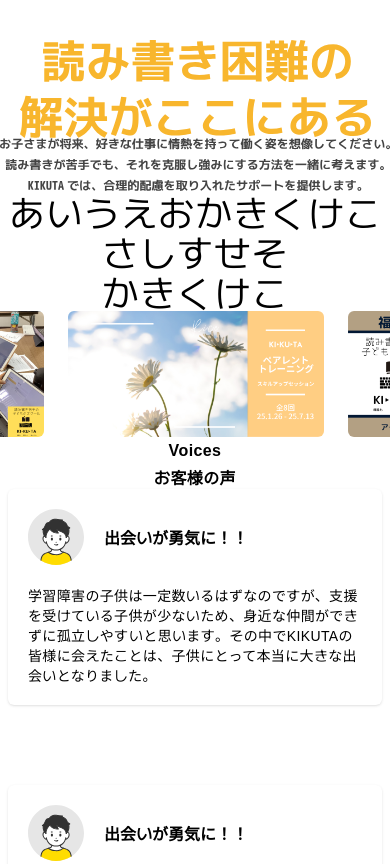
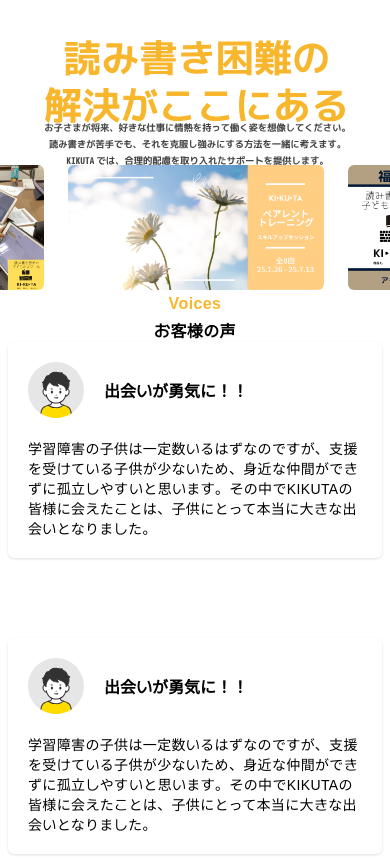
Before and after one commit to PTK1182/gullible-group, an Astro site: page / in a window 390 px wide. Shown: the top 864 px of the page. Built offline with nearby package versions, Linux system fonts and the light colour scheme; Astro itself is replaced by a stand-in of ours.

Commit message:
ADDED:responsive width

```diff
--- a/src/pages/index.astro
+++ b/src/pages/index.astro
@@ -12,31 +12,14 @@ import Voices from '../components/Voices.astro';
     <div class="">
       <div class="">
         <div class="flex justify-center">
-          <img src="/hero.svg" fetchpriority="high" class="max-w-[500px] w-[90%]" />
+          <img src="/hero.svg" fetchpriority="high" class="max-w-[500px] w-[300px] sm:w-[500px]" width="500" height="auto" />
         </div>
         <div class="w-full flex justify-center ">
-          <img src="/hero_subtitle.svg"  class="max-w-[500px] w-full h-full" />
+          <img src="/hero_subtitle.svg" class="max-w-[500px] w-[300px] sm:w-[500px]" width="500" height="auto" />
         </div>
-
-          <p
-            class="text-4xl text-center"
-          >
-          あいうえおかきくけこ
-          </p>
-          <p
-            class="text-4xl text-center"
-          >
-          さしすせそ
-          </p>
-          <p
-            class="text-4xl text-center"
-          >
-          かきくけこ
-          </p>
       </div>
     </div>
     <Carousel />
     <Voices />
   </div>
-
 </Layout>
--- a/tailwind.config.mjs
+++ b/tailwind.config.mjs
@@ -2,7 +2,21 @@
 export default {
 	content: ['./src/**/*.{astro,html,js,jsx,md,mdx,svelte,ts,tsx,vue}'],
 	theme: {
-		extend: {},
+		extend: {colors:{
+			primary: {
+				'50': '#fffaeb',
+				'100': '#fdf1c8',
+				'200': '#fbe08c',
+				'300': '#f9ca50',
+				'400': '#f8b62d',
+				'500': '#f2920e',
+				'600': '#d66e09',
+				'700': '#b14b0c',
+				'800': '#903a10',
+				'900': '#763011',
+				'950': '#441704'
+			},
+		}},
 	},
 	plugins: [],
 }
```
